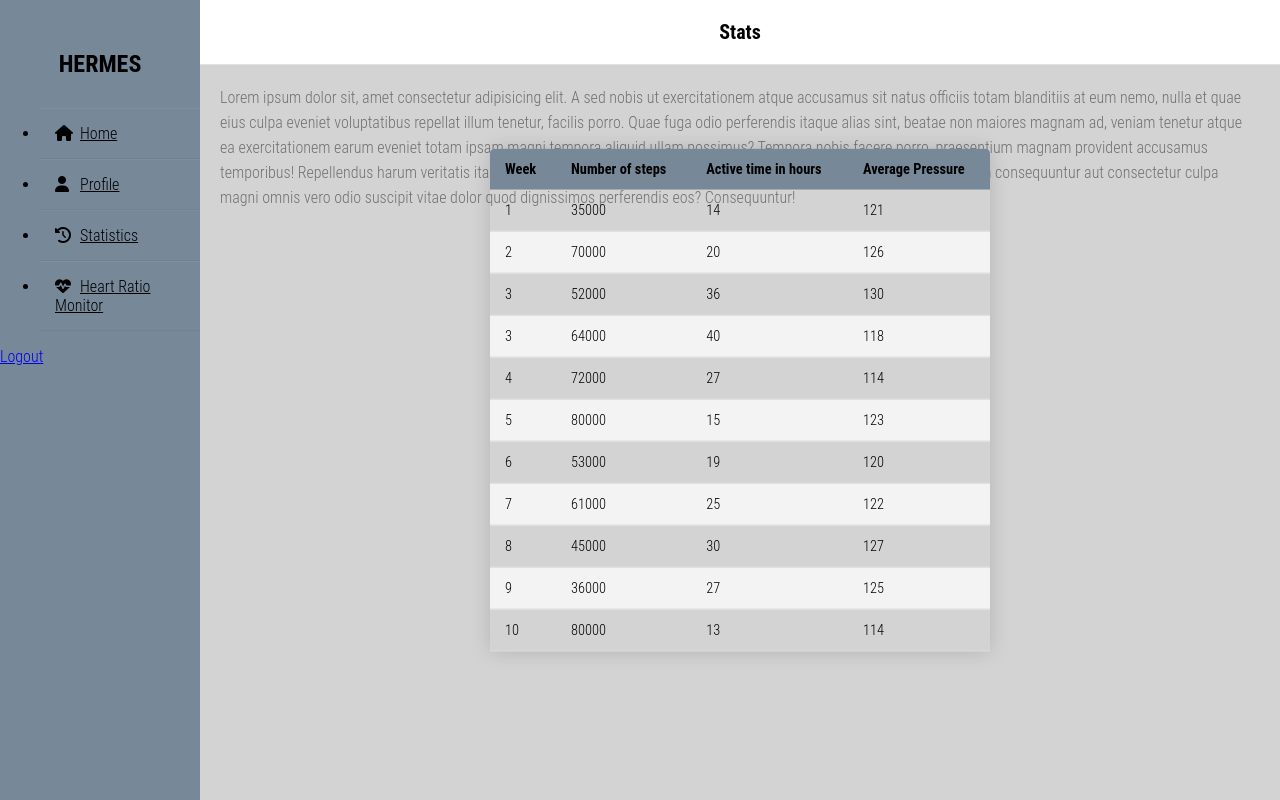
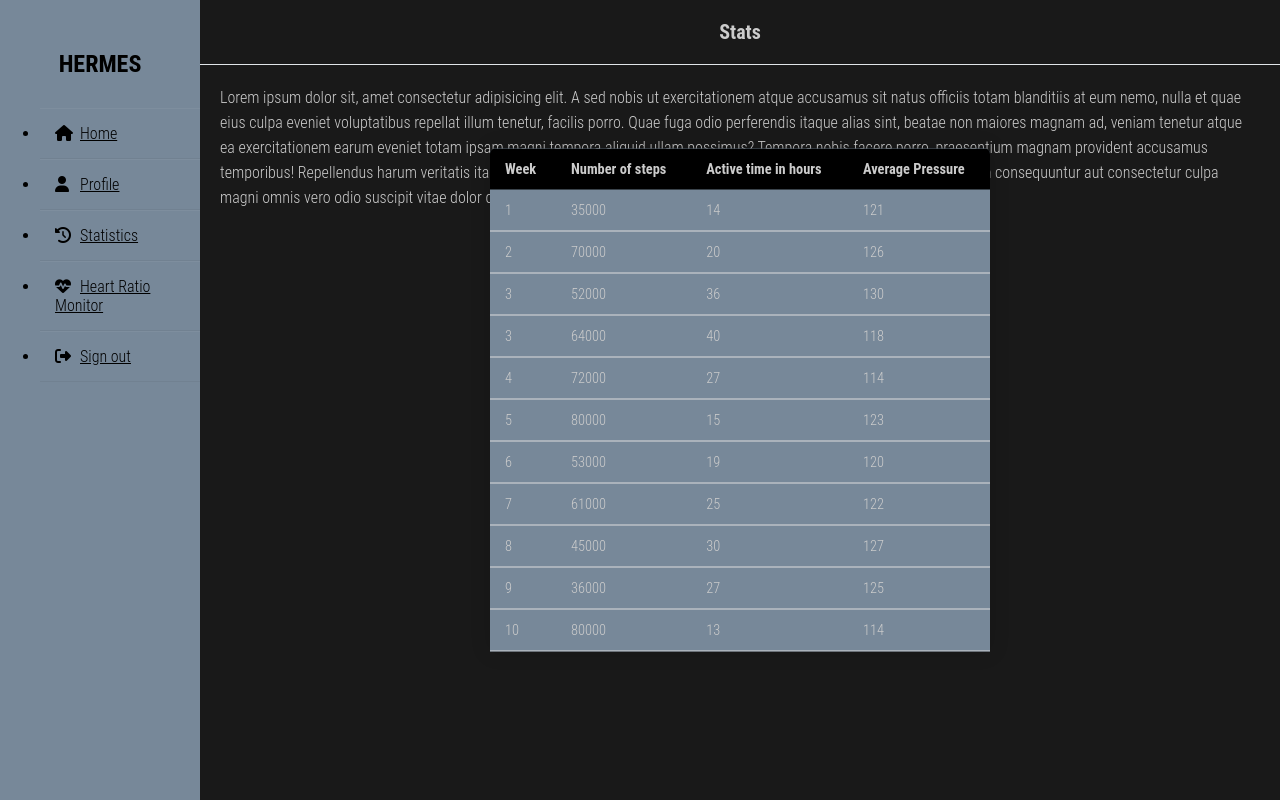
Before and after one commit to SSketcher/Hermes---Web-App, a Flask app: page /user_stats in a window 1280 px wide. Run offline with Flask 2, Linux system fonts and the light colour scheme; the visitor is signed in with stand-in values (Sample User, id 1); some libraries are stand-ins or nearby versions.

Commit message:
cosmetic stuff

```diff
--- a/static/css/style_user.css
+++ b/static/css/style_user.css
@@ -6,7 +6,7 @@ body{
   text-decoration: none;
   font-family: 'Roboto Condensed', sans-serif;
   font-weight: lighter;
-  background-color: #D3D3D3;
+  background-color:#191919;
 }
 
 .sidebar{
@@ -82,15 +82,16 @@ body{
   position: relative;
   height: 100vh;
   overflow: hidden;
-
+  background-color:#191919;
+  color: #ccc;
 }
 
 
 .profile_content .header, .stats_content .header{
   padding: 20px;
   text-align: center;
-  background: #fff;
-  color: #000;
+  background: #191919;
+  color: #ccc;
   font-weight: bold;
   font-size: 20px;
   border-bottom: 1px solid #e0e4e8;
@@ -121,7 +122,7 @@ body{
 
 
 .profile_content .info, .stats_content .info{
-  color: #717171;
+  color: #ccc;
   line-height: 25px;
   padding: 20px;
 
@@ -173,11 +176,12 @@ button:hover, a:hover {
   border-radius: 5px 5px 0 0;
   overflow: hidden;
   box-shadow: 0 0 20px rgba(0, 0, 0, 0.15);
+  background-color: #778899;
 }
 
 .content-table thead tr {
-  background-color: #778899;
-  color: #000;
+  background-color: #000;
+  color: #ccc;
   text-align: left;
   font-weight: bold;
 }
@@ -192,5 +196,5 @@ button:hover, a:hover {
 }
 
 .content-table tbody tr:nth-of-type(even) {
-  background-color: #f3f3f3;
+  background-color: #778899;
 }
--- a/templates/user.html
+++ b/templates/user.html
@@ -20,9 +20,9 @@
             <li><a href="{{url_for('user_profile')}}"><i class="fas fa-user"></i>Profile</a></li>
             <li><a href="{{url_for('user_stats')}}"><i class="fas fa-history"></i>Statistics</a></li>
             <li><a href="#heart"><i class="fas fa-heartbeat"></i>Heart Ratio Monitor</a></li>
-        </ul>
 
-        <li><a href="/logout"></i>Logout</a></li>
+        <li><a href="/logout"><i class="fas fa-sign-out-alt"></i>Sign out</a></li>
+    </ul>
 </div>
 {% block body %}{% endblock %}
 </body>
```
Also changed, not shown: other parts of static/css/style_user.css (+12 -10 lines), static/css/style.css (+16 -2 lines).
